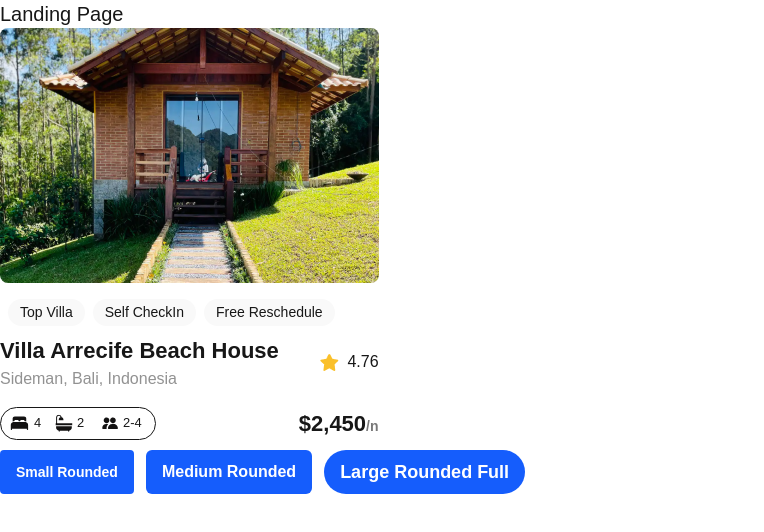
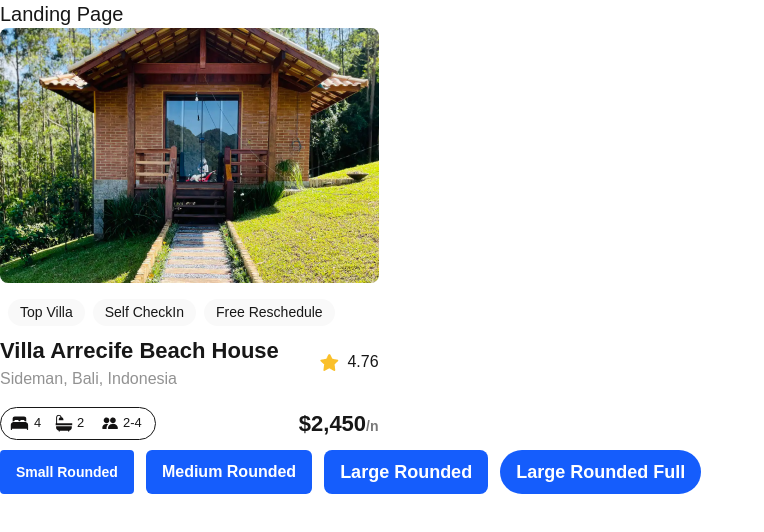
Before and after one commit to Lapidis2/alx-project-0x00-setup, a Next.js app in the folder alx-project-0x00/: page /landing in a window 1280 px wide. Shown: the top 532 px of the page, without its empty margins (0-764 px from the left). Built offline with nearby package versions, Linux system fonts and the light colour scheme.

Commit message:
edited landing page

```diff
--- a/alx-project-0x00/pages/landing.tsx
+++ b/alx-project-0x00/pages/landing.tsx
@@ -10,6 +10,7 @@ const Landing: React.FC =  () => {
       <div className="flex flex-row gap-3">
         <Button title="Small Rounded" styles="text-sm rounded-sm" />
         <Button title="Medium Rounded" styles="text-base rounded-md" />
+		<Button title="Large Rounded" styles="text-lg rounded-lg" />
         <Button title="Large Rounded Full" styles="text-lg rounded-full" />
 
       </div>
```
